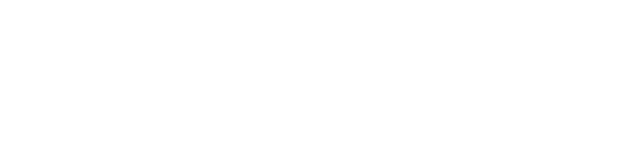
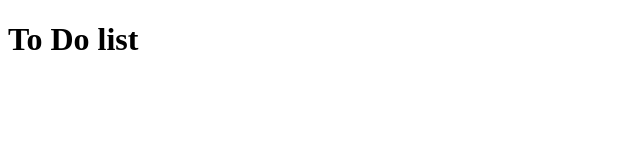
Before and after one commit to ronitsuman/todo-list-app, a plain HTML site: page index.html in a window 1280 px wide. Shown: the whole page, without its empty margins (0-640 px from the left). Drawn offline with Linux system fonts and the light colour scheme.

Commit message:
updated index

```diff
--- a/index.html
+++ b/index.html
@@ -6,6 +6,9 @@
     <title>Document</title>
 </head>
 <body>
+    <div>
+        <h1>To Do list </h1>
+    </div>
 
 </body>
 </html>
```
